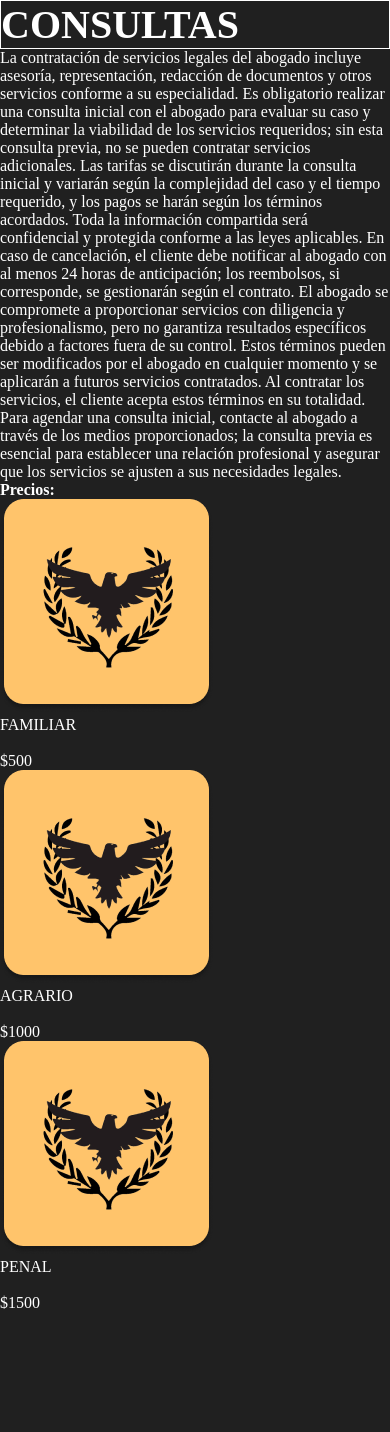
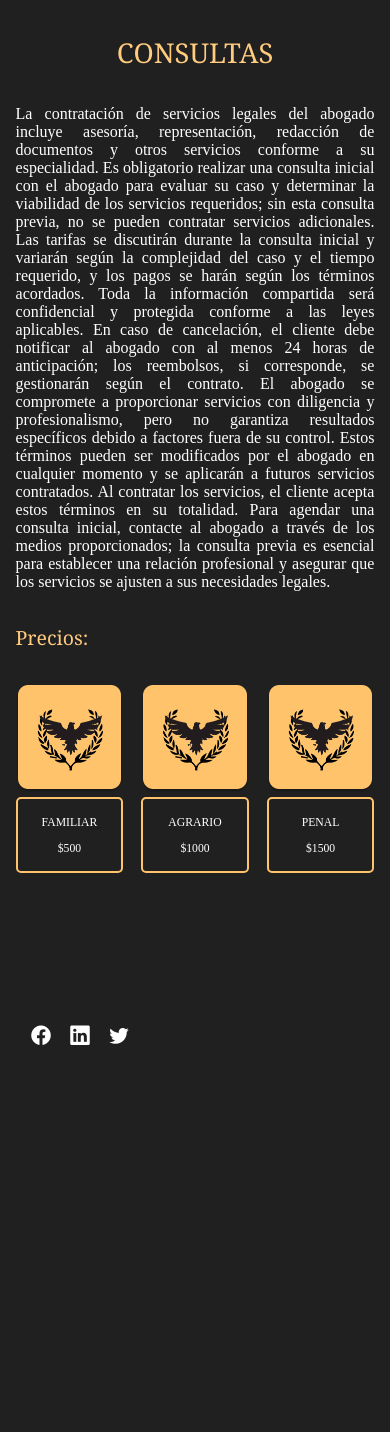
Before and after one commit to jlsxmo/pi_pm, a PHP site: page /consultations.html in a window 390 px wide. Shown: the part 68-1500 px from the top of the page. After the commit the page ends 1113 px from the top, so only its background shows below. Run offline with PHP 8.4, Linux system fonts and the light colour scheme.

Commit message:
consultas responsiva
Responsiva para celulares en modo retrato y laptops grandes

```diff
--- a/consultations.html
+++ b/consultations.html
@@ -23,19 +23,19 @@
 
   <!-- Tipos de consultas -->
   <div class="consultas">
-    <div class="imagen" id='i_fa'>
+    <div class="contI" id='cF'>
       <a href="#"><img src="./imgs/consulta.png" alt="Familiar"></a>
-      <div class="desc">FAMILIAR <br><br>$500 </div>
+      <div class="descC">FAMILIAR <br><br>$500 </div>
     </div>
 
-    <div class="imagen" id='i_ag'>
+    <div class="contI" id='cA'>
       <a href="#"><img src="./imgs/consulta.png" alt="Agrario"></a>
-      <div class="desc">AGRARIO <br><br>$1000 </div>
+      <div class="descC">AGRARIO <br><br>$1000 </div>
     </div>
 
-    <div class="imagen" id='i_pe'>
+    <div class="contI" id='cP'>
       <a href="#"><img src="./imgs/consulta.png" alt="Penal"></a>
-      <div class="desc">PENAL<br><br>$1500 </div>
+      <div class="descC">PENAL<br><br>$1500 </div>
     </div>
   </div>
 
--- a/css/consultations.css
+++ b/css/consultations.css
@@ -14,12 +14,159 @@ body {
 /* Dispositivos muy pequeños (teléfonos de 600px de ancho o menos) */
 @media only screen and (max-width: 600px) {
   #titulo { /* Título de la página */
-    border: 1px solid white;
-    font-size: 2.5em;
+    margin-top: 4vh;
+    font-family: Georgia, 'Times New Roman', Times, serif;
+    font-size: 7vw;
+    font-weight: lighter;
+    text-align: center;
+    color: #FFCB7E;
+  }
+
+  #desc { /* Descripción de la página */
+    text-align: justify;
+    margin: 4vh 4vw;
+    /*font-size: 4vw;*/
+  }
+
+  #subti { /* Subtítulo de la página | Precios de cada consulta */
+    margin: 2vh 4vw;
+    font-family: Georgia, 'Times New Roman', Times, serif;
+    font-size: 5vw;
+    font-weight: lighter;
+    text-align: left;
+    color: #FFCB7E;
+  }
+
+  .consultas{ /* Contenedor de las consultas */
+    display: flex;
+    flex-wrap: wrap; /* Para que se acomoden en varias líneas si es necesario */
+    align-items: center;
+    justify-content: space-between;
+    margin: 4vh 4vw 0vh;
+  }
+
+  .contI { /* Contenedor que contiene la imagen/enlace y su descripción */
+    width: 30%;
+  }
+
+  .contI img { /* Imagen/enlace de la consulta */
+    width: 100%;
+    height: auto;
+  }
+
+  .descC { /* Descripción de las consultas (Tipo y precio) */
+    border: 2px solid #FFC46B;
+    border-radius: 5px;
+    width: 100%;
+    font-size: 3vw;
+    text-align: center;
+    padding: 2vh;
   }
 }
 
 /* Estilos para dispositivos SOLAMENTE modo retrato con un ancho de 600px o más */
 @media (orientation: portrait) and (min-width: 600px) {
+  #titulo { /* Título de la página */
+    margin-top: 4vh;
+    font-family: Georgia, 'Times New Roman', Times, serif;
+    font-size: 7vw;
+    font-weight: lighter;
+    text-align: center;
+    color: #FFCB7E;
+  }
 
+  #desc { /* Descripción de la página */
+    text-align: justify;
+    margin: 4vh 4vw;
+    /*font-size: 4vw;*/
+  }
+
+  #subti { /* Subtítulo de la página | Precios de cada consulta */
+    margin: 2vh 4vw;
+    font-family: Georgia, 'Times New Roman', Times, serif;
+    font-size: 5vw;
+    font-weight: lighter;
+    text-align: left;
+    color: #FFCB7E;
+  }
+
+  .consultas{ /* Contenedor de las consultas */
+    display: flex;
+    flex-wrap: wrap; /* Para que se acomoden en varias líneas si es necesario */
+    align-items: center;
+    justify-content: space-between;
+    margin: 4vh 4vw 0vh;
+  }
+
+  .contI { /* Contenedor que contiene la imagen/enlace y su descripción */
+    width: 30%;
+  }
+
+  .contI img { /* Imagen/enlace de la consulta */
+    width: 100%;
+    height: auto;
+  }
+
+  .descC { /* Descripción de las consultas (Tipo y precio) */
+    border: 2px solid #FFC46B;
+    border-radius: 5px;
+    width: 100%;
+    font-size: 3vw;
+    text-align: center;
+    padding: 2vh;
+  }
 }
+
+/* Dispositivos muy grandes (Laptops grandes y de escritorio, 1200px de ancho en adelante) */
+@media only screen and (min-width: 1200px) {
+  #titulo { /* Título de la página */
+    margin-top: 4vh;
+    font-family: Georgia, 'Times New Roman', Times, serif;
+    font-size: 3vw;
+    font-weight: lighter;
+    text-align: center;
+    color: #FFCB7E;
+  }
+
+  #desc { /* Descripción de la página */
+    text-align: justify;
+    margin: 4vh 10vw;
+    font-size: 1.4vw;
+  }
+
+  #subti { /* Subtítulo de la página | Precios de cada consulta */
+    margin: 2vh 10vw;
+    font-family: Georgia, 'Times New Roman', Times, serif;
+    font-size: 2vw;
+    font-weight: lighter;
+    text-align: left;
+    color: #FFCB7E;
+  }
+
+  .consultas{ /* Contenedor de las consultas */
+    display: flex;
+    flex-wrap: wrap; /* Para que se acomoden en varias líneas si es necesario */
+    align-items: center;
+    justify-content: space-between;
+    margin: 4vh 10vw 0vh;
+    padding: 0 10%;
+  }
+
+  .contI { /* Contenedor que contiene la imagen/enlace y su descripción */
+    width: 9vw;
+  }
+
+  .contI img { /* Imagen/enlace de la consulta */
+    width: 100%;
+    height: auto;
+  }
+
+  .descC { /* Descripción de las consultas (Tipo y precio) */
+    border: 2px solid #FFC46B;
+    border-radius: 5px;
+    width: 100%;
+    font-size: 1.5vw;
+    text-align: center;
+    padding: 2vh;
+  }
+}
--- a/css/workspaces.css
+++ b/css/workspaces.css
@@ -31,8 +31,7 @@ div.galeria {
   /* Donde están todas las imagenes */
   margin: 10vh 8vw 5vh;
   display: flex;
-  flex-wrap: wrap;
-  /* Para que se acomoden en varias líneas si es necesario */
+  flex-wrap: wrap; /* Para que se acomoden en varias líneas si es necesario */
   justify-content: space-between;
 }
 
```
